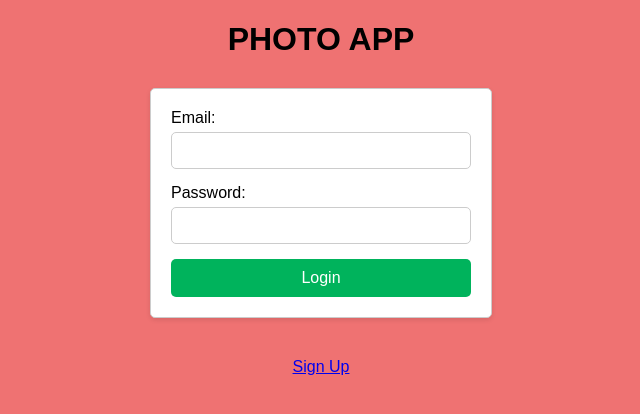
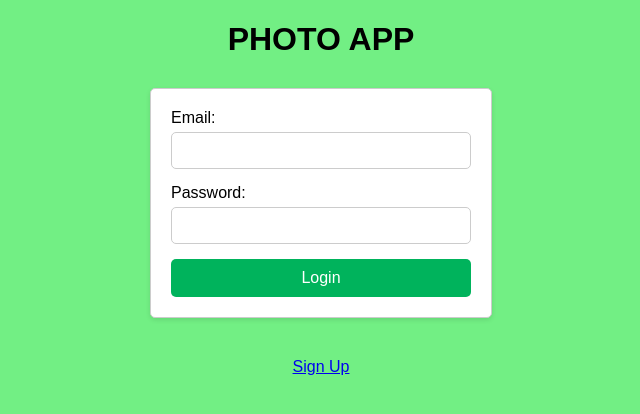
Before and after one commit to bhumikabharadwaj/photo_app, a Flask app: page /login in a window 1280 px wide. Shown: the top 414 px of the page, without its empty margins (319-959 px from the left). Run offline with Flask 3, Linux system fonts and the light colour scheme.

Commit message:
Update login.html

```diff
--- a/templates/login.html
+++ b/templates/login.html
@@ -10,7 +10,7 @@
             font-family: Arial, sans-serif;
             text-align: center;
             margin: 20px;
-            background-color: #ef7272;
+            background-color: #72ef84;
         }
 
         h1 {
```
